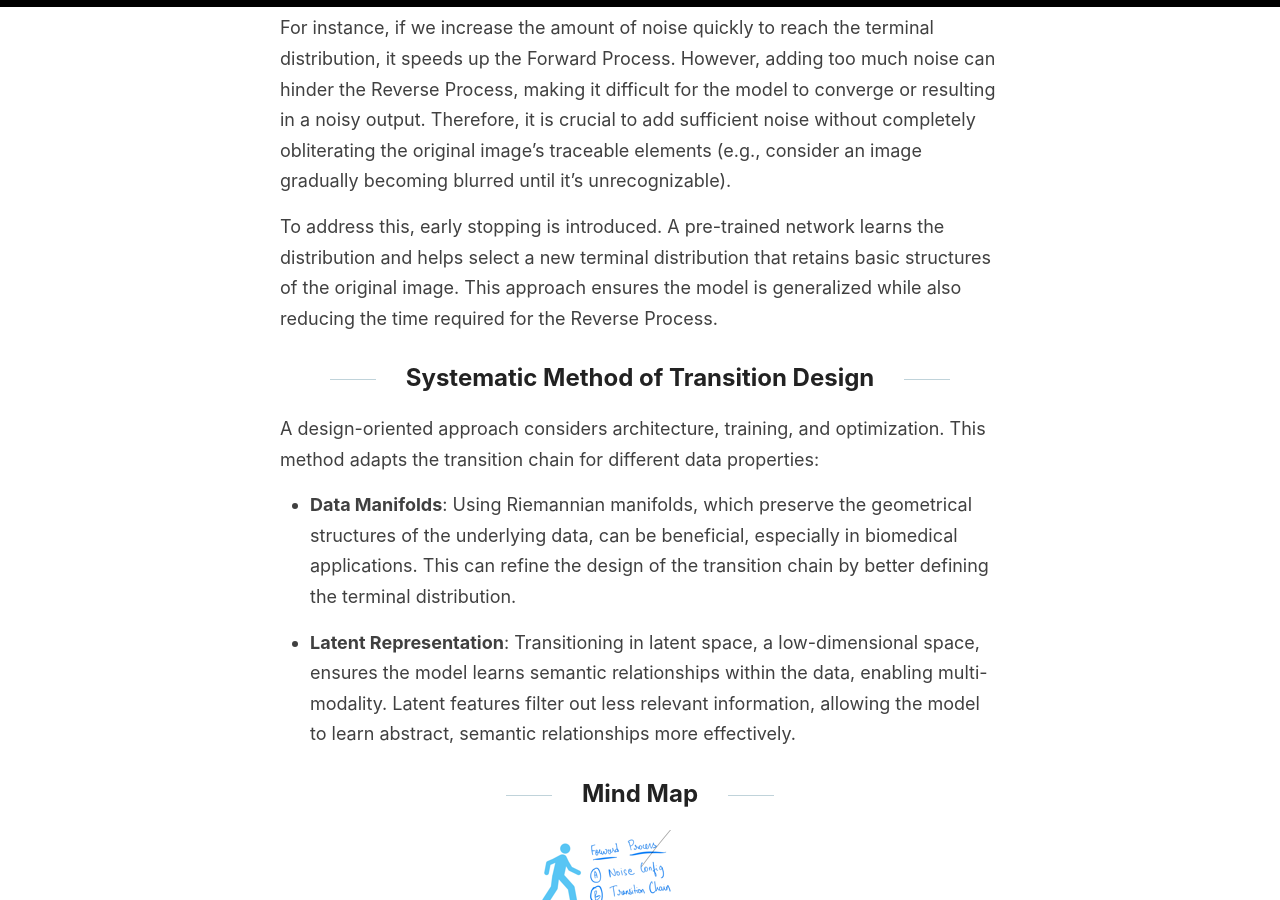
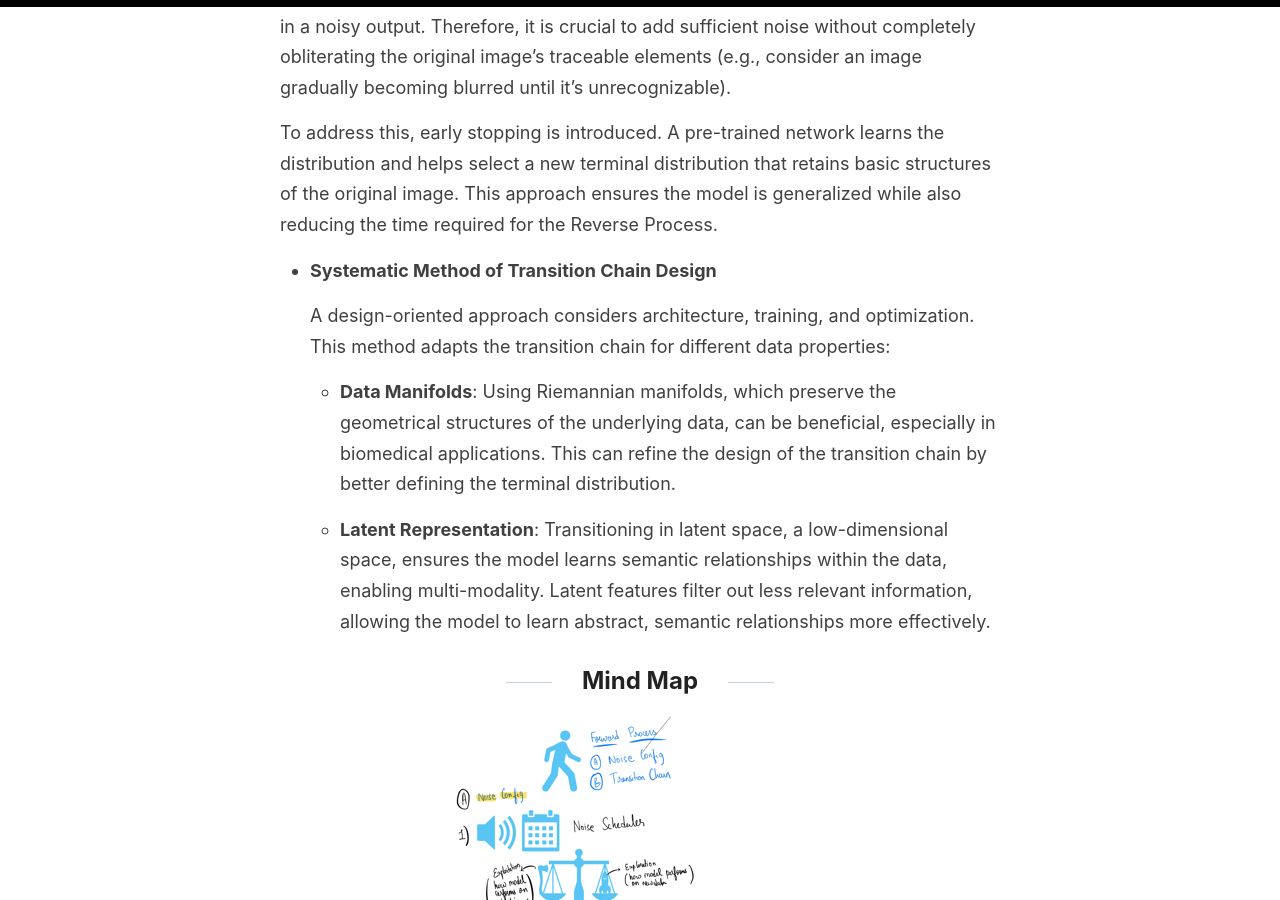
Before and after one commit to santosh-r24/santosh-r24.github.io, a Jekyll site: the page built from _posts/2024-06-06-DiffusionModel-Part_1-ForwardPass.md, in a window 1280 px wide and 900 px high, scrolled down 1889 px. Built offline with Jekyll 4.4.1, drawn with Linux system fonts in a browser that asks for light colours; some of the changed lines change nothing that is shown; some of the changed text lies outside the part shown.

Commit message:
Update 2024-06-06-DiffusionModel-Part_1-ForwardPass.md

```diff
--- a/_posts/2024-06-06-DiffusionModel-Part_1-ForwardPass.md
+++ b/_posts/2024-06-06-DiffusionModel-Part_1-ForwardPass.md
@@ -4,23 +4,21 @@
 categories: [Gen AI, Diffusion Model]
 ---
 
-# Introduction
+## Introduction
 
 I've been experimenting with image generators for a while now and wanted to understand the underlying fundamentals more deeply. I came across this insightful survey paper, [Design Fundamentals of Diffusion Models](https://arxiv.org/abs/2306.04542). The paper breaks down the process into three parts: Forward, Reverse, and Sampling Processes. Today, we're focusing on the Forward Process.
-
-## Text-to-Image Generation
 
 Before delving into the Forward Process, let's look at a common application: text-to-image generation, and then connect the dots backwards.
 
 Diffusion Models generate images through a process of de-noising (removing noise). A common application of this is text-to-image generation. At a high level, a user inputs text, which is then converted into embeddings. The diffusion model iteratively denoises a completely noisy image using these embeddings as guidance to generate the intended image. State-of-the-art models like Stable Diffusion generate images in a low-dimensional space, called latent space. This is then decoded back into pixel space, resulting in the final image output.
 
-## Forward Process (FP)
+### Forward Process (FP)
 
 In the Forward Process, noise is continually added to an original image (X₀) in timesteps until we arrive at a completely noisy image (Xₜ). During the Reverse Process, the model tries to denoise the image to reconstruct X₀, which is how the model is trained.
 
 In FP, there are no neural networks involved; noise is progressively added to create noisier versions of the image. The two underlying design components for FP are:
 
-### 1. Noise Configuration
+ **1. Noise Configuration**
 
 Noise Configuration can be further broken down into two parts:
 
@@ -31,7 +29,7 @@
   - **Degrees of Freedom**: Learns complex variations.
   - **Flexibility**: Generates diverse data.
 
-### 2. Transition Chain
+**2. Transition Chain**
 
 This involves the progressive addition of noise to the image, culminating in the terminal distribution (Xₜ). The way this terminal distribution is handled enhances the efficiency of the Reverse Process.
 
@@ -39,13 +37,13 @@
 
 To address this, early stopping is introduced. A pre-trained network learns the distribution and helps select a new terminal distribution that retains basic structures of the original image. This approach ensures the model is generalized while also reducing the time required for the Reverse Process.
 
-## Systematic Method of Transition Design
+- **Systematic Method of Transition Chain Design**
 
-A design-oriented approach considers architecture, training, and optimization. This method adapts the transition chain for different data properties:
+  A design-oriented approach considers architecture, training, and optimization. This method adapts the transition chain for different data properties:
 
-- **Data Manifolds**: Using Riemannian manifolds, which preserve the geometrical structures of the underlying data, can be beneficial, especially in biomedical applications. This can refine the design of the transition chain by better defining the terminal distribution.
+  - **Data Manifolds**: Using Riemannian manifolds, which preserve the geometrical structures of the underlying data, can be beneficial, especially in biomedical applications. This can refine the design of the transition chain by better defining the terminal distribution.
 
-- **Latent Representation**: Transitioning in latent space, a low-dimensional space, ensures the model learns semantic relationships within the data, enabling multi-modality. Latent features filter out less relevant information, allowing the model to learn abstract, semantic relationships more effectively.
+  - **Latent Representation**: Transitioning in latent space, a low-dimensional space, ensures the model learns semantic relationships within the data, enabling multi-modality. Latent features filter out less relevant information, allowing the model to learn abstract, semantic relationships more effectively.
 
 ## Mind Map
 ![FP Mind Map]({{ site.url }}/images/Forward_Process_Snap.png "Mind Map")
```
